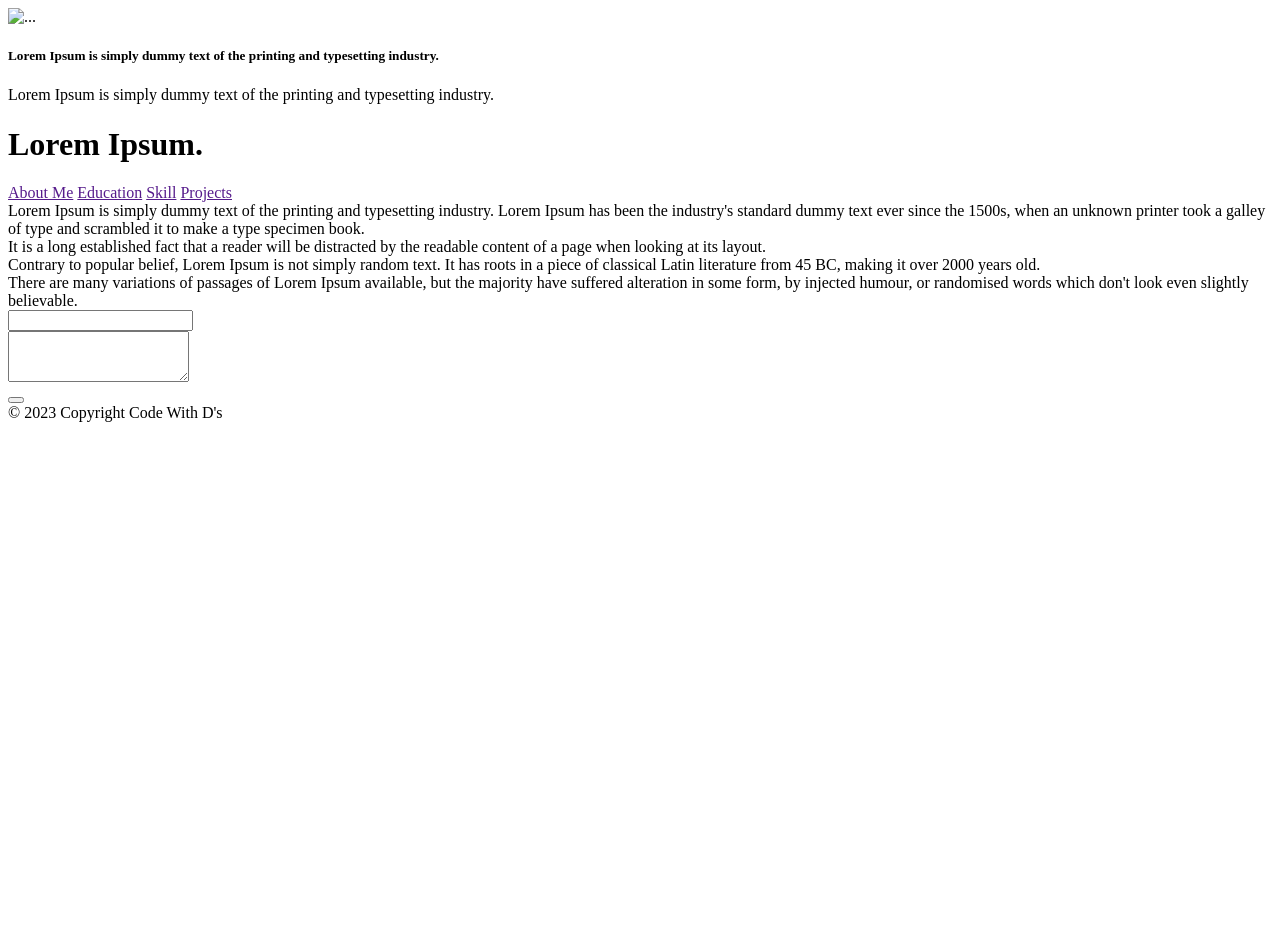
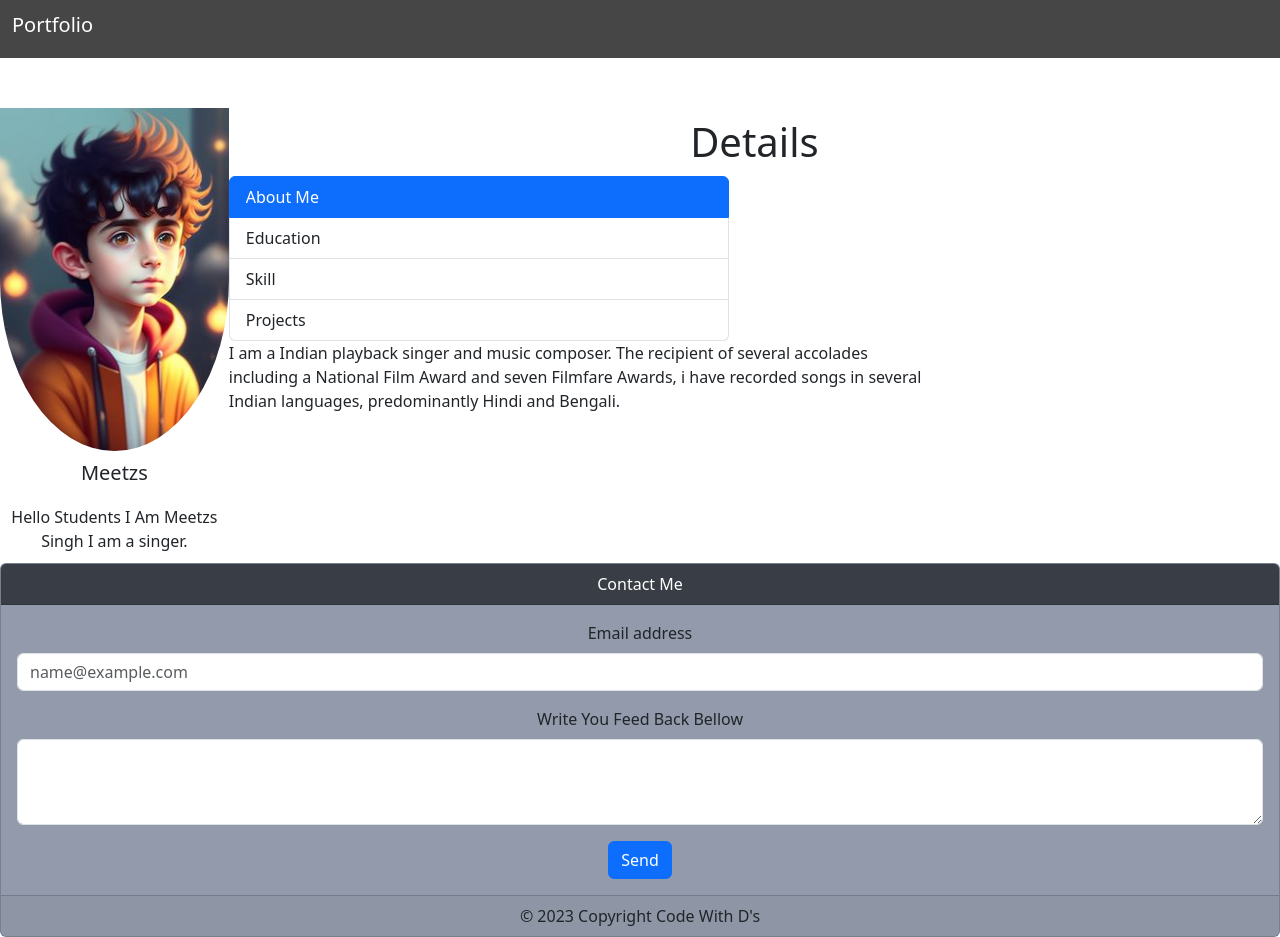
Before and after one commit to meetzs/Meetzss, a plain HTML site: page index.html in a window 1280 px wide. Before the commit the page ends 800 px from the top, so only its background shows below. Drawn offline with nearby package versions, Linux system fonts and the light colour scheme.

Commit message:
Update index.html

```diff
--- a/index.html
+++ b/index.html
@@ -3,91 +3,74 @@
 <head>
     <meta charset="UTF-8">
     <meta name="viewport" content="width=device-width, initial-scale=1.0">
-    <!--Add Title-->
-    <title></title>
-    <!--Connect Style Sheet Using Link-->
-
-    <!--Add Bootstrap Link From Bootstrap
-    link : https://getbootstrap.com/
-    -->
-
+    <title>Portofilo</title>
+    <link rel="stylesheet" href="style.css">
+    <link rel="stylesheet" href="res.css">
+    <link href="https://cdn.jsdelivr.net/npm/bootstrap@5.3.3/dist/css/bootstrap.min.css" rel="stylesheet" integrity="sha384-QWTKZyjpPEjISv5WaRU9OFeRpok6YctnYmDr5pNlyT2bRjXh0JMhjY6hW+ALEwIH" crossorigin="anonymous">
 </head>
 <body>
-    <nav class=""> <!--Add Class-->
+    <nav class="navbar">
         <div class="container-fluid">
-          <span class="navbar-brand p h1" > <!--Title eg: Google & Make Font Color White Using Inline Css--></span>
+          <span class="navbar-brand p h1" style="color: white;">Portfolio</span>
         </div>
       </nav>
-      <div class=""> <!--Add Class With Name top-section-->
-<div class=""> <!--Add Class With Name image-div-->
-    <img src="..." class="card-img-top" alt="..."> <!--Add Image Path-->
-    <div class=""> <!--Add Class With Name card-body-->
-        <h5 class="card-title">Lorem Ipsum is simply dummy text of the printing and typesetting industry.</h5> <!--Add Your Name-->
-        <p class="card-text">Lorem Ipsum is simply dummy text of the printing and typesetting industry.</p> <!--Add Your Details-->
+
+      <div class="top-section">
+
+<div class="image-div">
+    <img src="./b572354c8f62912e81bb668d59259894.jpg" class="card-img-top" alt="...">
+    <div class="card-body">
+        <h5 class="card-title">Meetzs</h5>
+        <p class="card-text">Hello Students I Am Meetzs Singh  I am a singer.</p>
       </div>
 </div>
 
-<div class=""> <!--Add Class With Name side-detail-div-->
-    <div class=""> <!--Add Class With Name card-body-->
-        <h1 class="card-title">Lorem Ipsum.</h1> <!--Add Title For Details-->
-        <div class=""> <!--Add Class With Name inner-div-->
-                <div class=""> <!--Add Class With Name click-->
+<div class="side-detail-div">
+    <div class="card-body">
+        <h1 class="card-title">Details</h1>
+        <div class="inner-div">
+                <div class="click">
                   <div class="list-group" id="list-tab" role="tablist">
-                     <!--Pass The Link For Each Section In href From The Id Of col-8 Div For All The Four Sections-->
-                     <!--Add Title For Each Section
-                    1. About Me
-                    2. Education
-                    3. Skill
-                    4. Projects
-                    -->
-                    <a class="list-group-item list-group-item-action active" id="list-home-list" data-bs-toggle="list" href="" role="tab" aria-controls="list-home">About Me</a>
-                    <a class="list-group-item list-group-item-action" id="list-profile-list" data-bs-toggle="list" href="" role="tab" aria-controls="list-profile">Education</a>
-                    <a class="list-group-item list-group-item-action" id="list-messages-list" data-bs-toggle="list" href="" role="tab" aria-controls="list-messages">Skill</a>
-                    <a class="list-group-item list-group-item-action" id="list-settings-list" data-bs-toggle="list" href="" role="tab" aria-controls="list-settings">Projects</a>
+                    <a class="list-group-item list-group-item-action active" id="list-home-list" data-bs-toggle="list" href="#list-home" role="tab" aria-controls="list-home">About Me</a>
+                    <a class="list-group-item list-group-item-action" id="list-profile-list" data-bs-toggle="list" href="#list-profile" role="tab" aria-controls="list-profile">Education</a>
+                    <a class="list-group-item list-group-item-action" id="list-messages-list" data-bs-toggle="list" href="#list-messages" role="tab" aria-controls="list-messages">Skill</a>
+                    <a class="list-group-item list-group-item-action" id="list-settings-list" data-bs-toggle="list" href="#list-settings" role="tab" aria-controls="list-settings">Projects</a>
                   </div>
                 </div>
               <div class="col-8">
                 <div class="tab-content" id="nav-tabContent">
-                  <!--Add It For Each Section As ID
-                  1.list-home
-                  2.list-profile
-                  3.list-messages
-                  4.list-settings
-                  And
-                  Add Your True Details Accoding To The ID And Section
-                  -->
-                  <div class="tab-pane fade show active" id="" role="tabpanel" aria-labelledby="list-home-list">Lorem Ipsum is simply dummy text of the printing and typesetting industry. Lorem Ipsum has been the industry's standard dummy text ever since the 1500s, when an unknown printer took a galley of type and scrambled it to make a type specimen book.</div>
-                  <div class="tab-pane fade" id="" role="tabpanel" aria-labelledby="list-profile-list">It is a long established fact that a reader will be distracted by the readable content of a page when looking at its layout. </div>
-                  <div class="tab-pane fade" id="" role="tabpanel" aria-labelledby="list-messages-list">Contrary to popular belief, Lorem Ipsum is not simply random text. It has roots in a piece of classical Latin literature from 45 BC, making it over 2000 years old.</div>
-                  <div class="tab-pane fade" id="" role="tabpanel" aria-labelledby="list-settings-list">There are many variations of passages of Lorem Ipsum available, but the majority have suffered alteration in some form, by injected humour, or randomised words which don't look even slightly believable.</div>
+                  <div class="tab-pane fade show active" id="list-home" role="tabpanel" aria-labelledby="list-home-list">I am a Indian playback singer and music composer. The recipient of several accolades including a National Film Award and seven Filmfare Awards, i have recorded songs in several Indian languages, predominantly Hindi and Bengali.</div>
+                  <div class="tab-pane fade" id="list-profile" role="tabpanel" aria-labelledby="list-profile-list"> I studied at Raja Bijay Singh High School and later at the Sripat Singh College, a University of Kalyani affiliate. According to me i "was a decent student, but cared more about music" and my parents decided to train me professionally. </div>
+                  <div class="tab-pane fade" id="list-messages" role="tabpanel" aria-labelledby="list-messages-list">Contrary to popular belief, Lorem Ipsum is not simply random text. It has roots in a piece of classical Latin literature from 45 BC, making it over 2000 years old.</div>
+                  <div class="tab-pane fade" id="list-settings" role="tabpanel" aria-labelledby="list-settings-list">There are many variations of passages of Lorem Ipsum available, but the majority have suffered alteration in some form, by injected humour, or randomised words which don't look even slightly believable.</div>
                 </div>
               </div>
+
         </div>
       </div>
 </div>
 </div>
 <footer>
-    <div class="card text-center" > <!--Add Background Color #929AAB Using Inline Css-->
-        <div class="card-header" > <!--Add Background Color #393E46 & Font Color White Using Inline Css-->
-          <!--Add Title For Contact Me-->
+    <div class="card text-center" style="background-color: #929AAB;">
+        <div class="card-header" style="background-color: #393E46; color: white;">
+         Contact Me
         </div>
         <div class="card-body">
             <div class="mb-3">
-                <label for="exampleFormControlInput1" class="form-label"></label> <!--Add Title For Email Input-->
-                <input type="email" class="form-control" id="exampleFormControlInput1" placeholder=""> <!--Add Placeholder For Email Input eg name@example.com -->
+                <label for="exampleFormControlInput1" class="form-label">Email address</label>
+                <input type="email" class="form-control" id="exampleFormControlInput1" placeholder="name@example.com">
               </div>
               <div class="mb-3">
-                <label for="exampleFormControlTextarea1" class="form-label"></label> <!--Add Title For Feed Back Input "Write You Feed Back Bellow"-->
+                <label for="exampleFormControlTextarea1" class="form-label">Write You Feed Back Bellow</label>
                 <textarea class="form-control" id="exampleFormControlTextarea1" rows="3"></textarea>
               </div>
-              <button type="button" class="btn btn-primary"></button> <!--Add Button Name For Send Button-->
+              <button type="button" class="btn btn-primary">Send</button>
         </div>
         <div class="card-footer">
-            © 2023 Copyright Code With D's <!--Change Code With D's With Your Name-->
+            © 2023 Copyright Code With D's
         </div>
       </div>
 </footer>
-<!--Add Script Link From Bootstrap-->
-
+      <script src="https://cdn.jsdelivr.net/npm/bootstrap@5.3.3/dist/js/bootstrap.bundle.min.js" integrity="sha384-YvpcrYf0tY3lHB60NNkmXc5s9fDVZLESaAA55NDzOxhy9GkcIdslK1eN7N6jIeHz" crossorigin="anonymous"></script>
 </body>
 </html>
```
